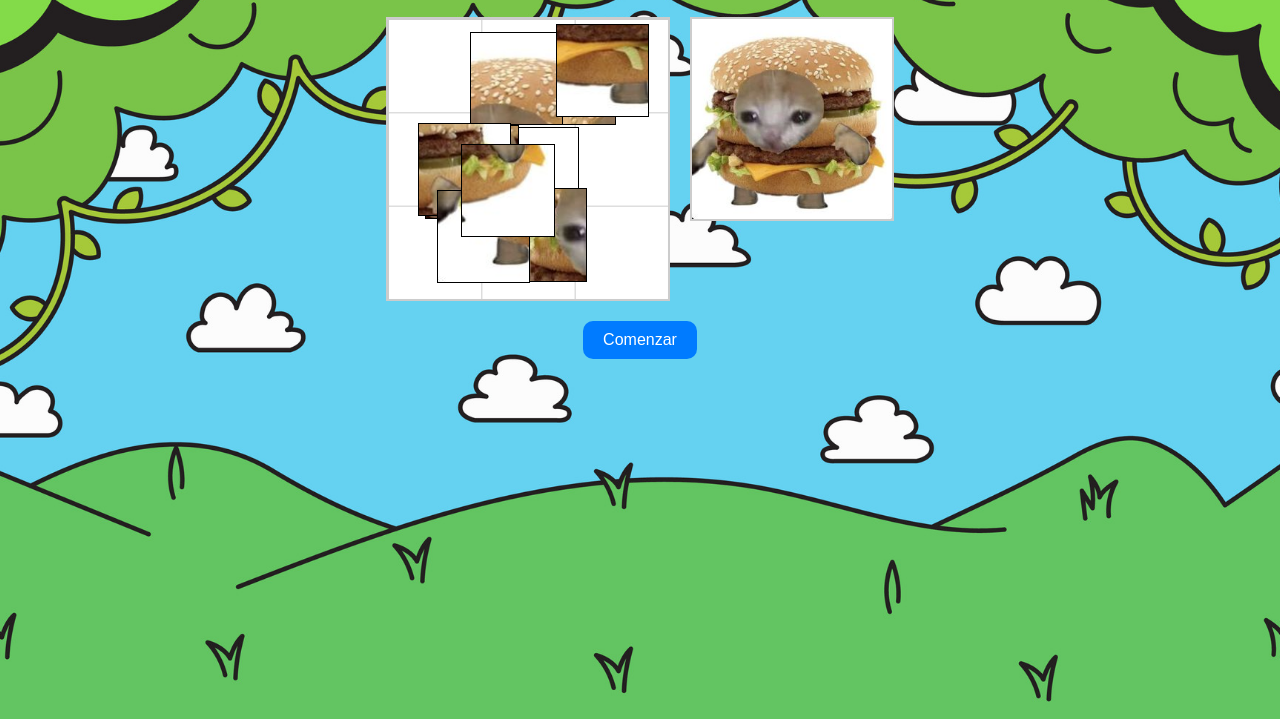
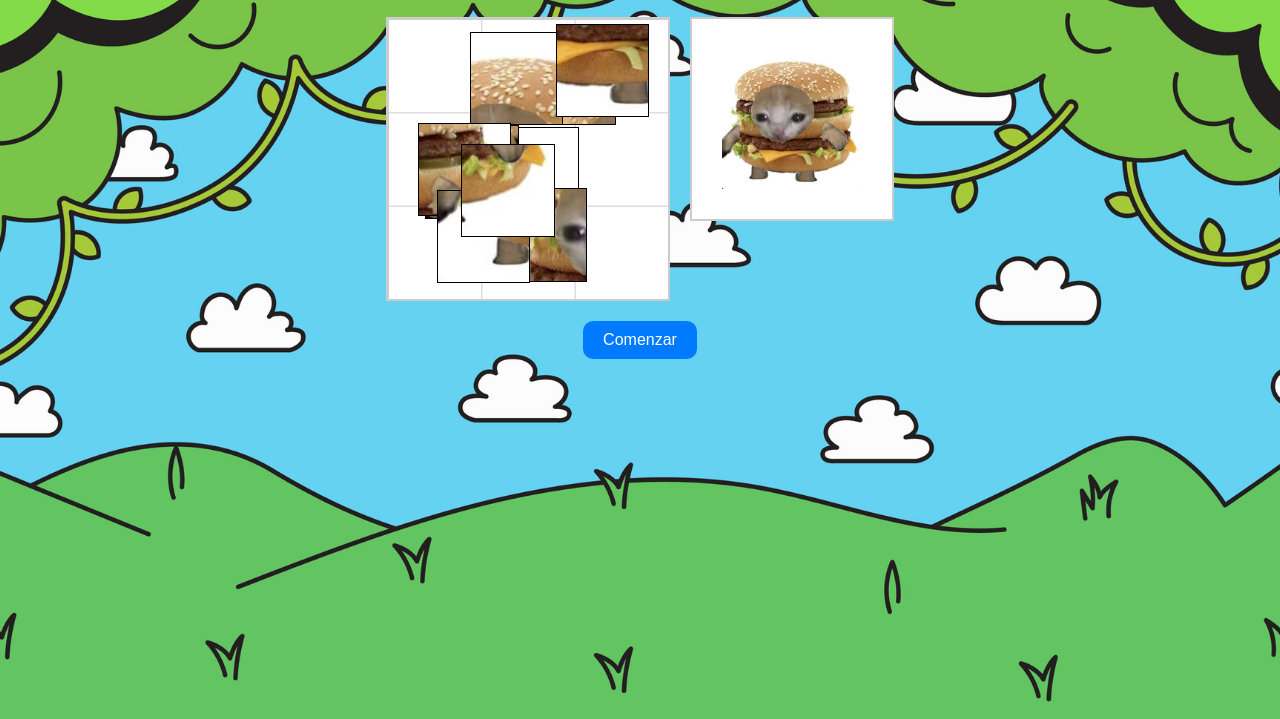
Before and after one commit to eloydadaea/Rompecabezas, a plain HTML site: page index.html in a window 1280 px wide. Shown: the part 81-800 px from the top of the page. Drawn offline with Linux system fonts and the light colour scheme.

Commit message:
Update style.css

```diff
--- a/style.css
+++ b/style.css
@@ -60,8 +60,8 @@ h1 {
 }
 
 #reference-image {
-  max-width: 100%;
-  max-height: 100%;
+  max-width: 70%;
+  max-height: 70%;
 }
 
 button {
```
